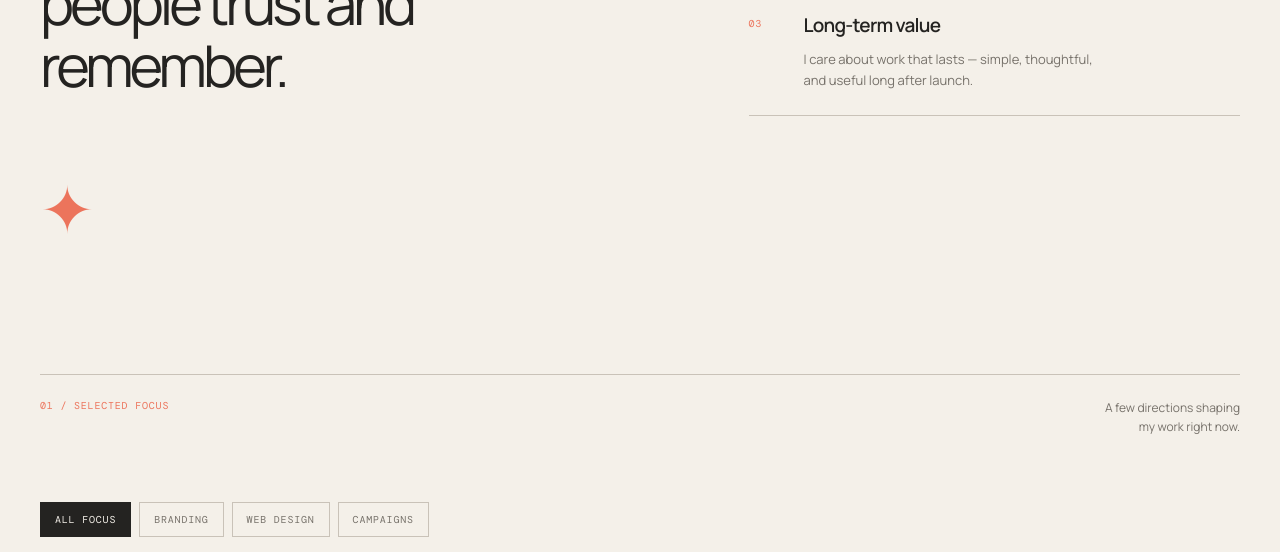
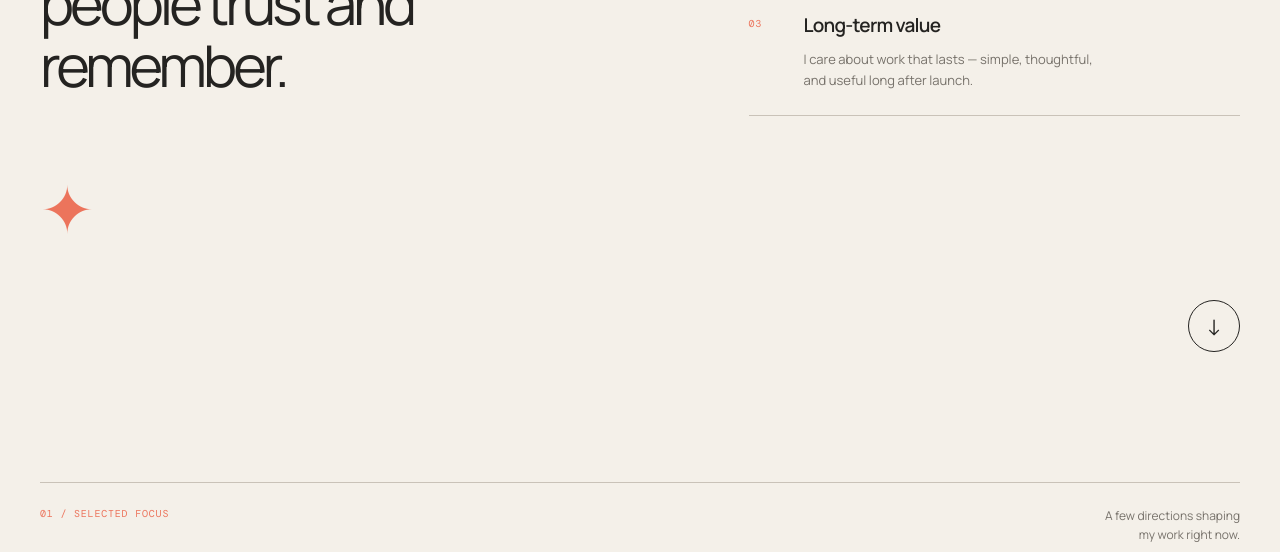
Before and after one commit to v0qeh/Personal-Portfolio, a website built with Vite: page index.html in a window 1280 px wide. Shown: the part 1449-2001 px from the top of the page. Built offline with nearby package versions, Linux system fonts and the light colour scheme; a web font is replaced by a local one.

Commit message:
Add sequential section navigation

```diff
--- a/src/main.js
+++ b/src/main.js
@@ -49,13 +49,13 @@ document.querySelector('#app').innerHTML = `
         <div class="service-item"><span>01</span><div><h3>Founder-first thinking</h3><p>I bring strategic clarity to new ideas, helping teams focus on what matters before they scale.</p></div></div>
         <div class="service-item"><span>02</span><div><h3>Digital execution</h3><p>From strategy to web experiences, I design systems that feel intentional, usable, and memorable.</p></div></div>
         <div class="service-item"><span>03</span><div><h3>Long-term value</h3><p>I care about work that lasts — simple, thoughtful, and useful long after launch.</p></div></div>
-      </div></div>
+      </div></div><a class="section-next round-link" href="#work" aria-label="Scroll to selected focus"><span>↓</span></a>
     </section>
     <section id="work" class="work section-wrap">
       <div class="section-heading"><p class="eyebrow">01 / Selected focus</p><p class="section-aside">A few directions shaping<br />my work right now.</p></div>
       <div class="filter-row" role="group" aria-label="Filter selected focus"><button class="filter-button is-active" data-filter="All">All focus</button><button class="filter-button" data-filter="Branding">Branding</button><button class="filter-button" data-filter="Web design">Web design</button><button class="filter-button" data-filter="Campaigns">Campaigns</button></div>
       <div class="project-grid">${projects.map(projectMarkup).join('')}</div>
-      <div class="work-footer"><span>More work available on request</span><a href="mailto:neynjauke@gmail.com">Discuss a project <span>↗</span></a></div>
+      <div class="work-footer"><span>More work available on request</span><a href="mailto:neynjauke@gmail.com">Discuss a project <span>↗</span></a></div><a class="section-next round-link" href="#services" aria-label="Scroll to How I Work section"><span>↓</span></a>
     </section>
     <section id="services" class="approach section-wrap">
       <div class="section-heading"><p class="eyebrow">02 / How I work</p><p class="section-aside">Strategy first.<br />Execution with intent.</p></div>
@@ -63,7 +63,7 @@ document.querySelector('#app').innerHTML = `
         <div class="service-item"><span>01</span><div><h3>Clarify the vision</h3><p>Positioning, messaging, and brand direction that help the right audience connect instantly.</p></div></div>
         <div class="service-item"><span>02</span><div><h3>Build the product</h3><p>Digital experiences, web platforms, and user journeys designed to feel simple and memorable.</p></div></div>
         <div class="service-item"><span>03</span><div><h3>Grow with intent</h3><p>Thoughtful execution that keeps momentum strong from kickoff through launch and beyond.</p></div></div>
-      </div></div>
+      </div></div><a class="section-next round-link" href="#contact" aria-label="Scroll to contact section"><span>↓</span></a>
     </section>
     <section id="contact" class="contact section-wrap"><p class="eyebrow">03 / Start a conversation</p><div class="contact-content"><h2>Have a good<br /><em>idea in motion?</em></h2><a class="contact-link" href="mailto:neynjauke@gmail.com">neynjauke@gmail.com <span>↗</span></a><a class="contact-link" href="tel:+254727843135">+254 727 843 135 <span>↗</span></a></div><div class="contact-bottom"><p>For partnerships, product thinking, and digital growth conversations across Kenya and beyond.</p><div class="social-links"><a href="https://www.linkedin.com/in/kelvin-njau" target="_blank" rel="noreferrer">LinkedIn ↗</a><a href="https://github.com/v0qeh" target="_blank" rel="noreferrer">GitHub ↗</a></div></div></section>
   </main>
--- a/src/style.css
+++ b/src/style.css
@@ -37,6 +37,7 @@ em { font-family: var(--serif); font-weight: 500; letter-spacing: -.04em; }
 .hero-bio p { color: var(--muted); font-size: 15px; line-height: 1.7; }
 .round-link { width: 52px; height: 52px; display: grid; place-items: center; border: 1px solid var(--ink); border-radius: 50%; font-size: 22px; transition: background .25s ease, transform .25s ease; }
 .round-link:hover { background: var(--lime); transform: rotate(-12deg); }
+.section-next { margin: 56px 0 0 auto; }
 .hero-note { align-self: flex-end; margin-top: 24px; color: var(--muted); line-height: 1.6; }
 .hero-bio p { color: #4a4844; }
 .hero-note span { color: var(--coral); font-size: 16px; margin-left: 6px; }
```
